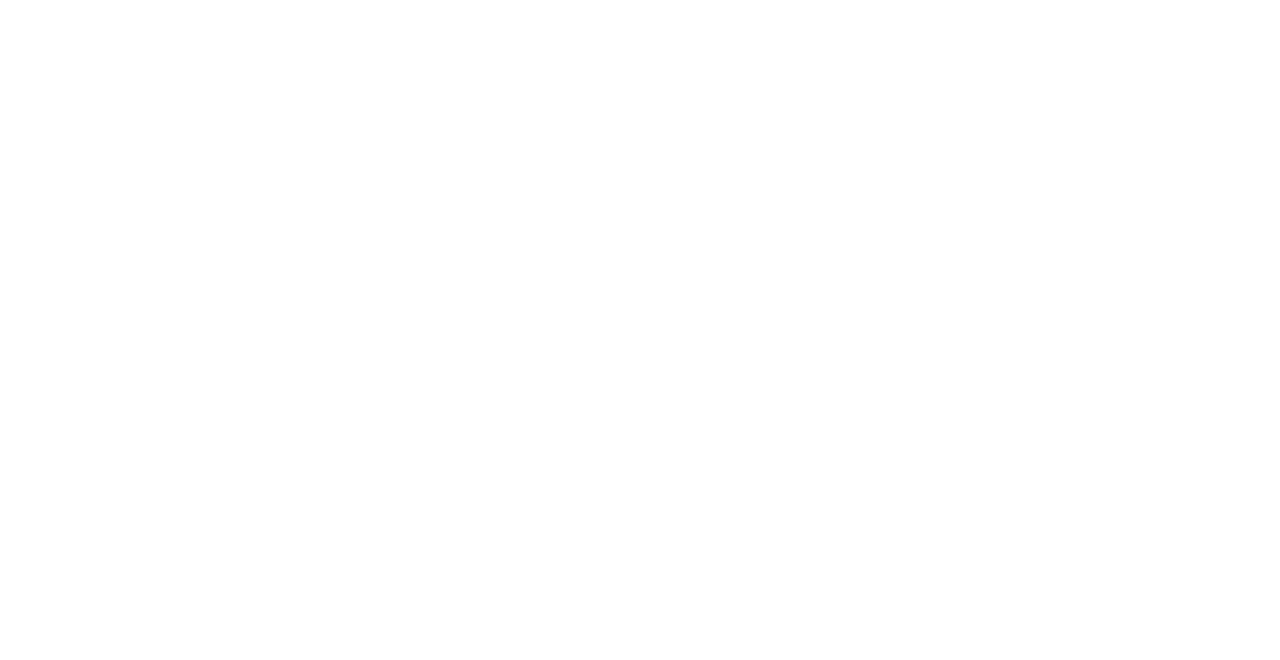
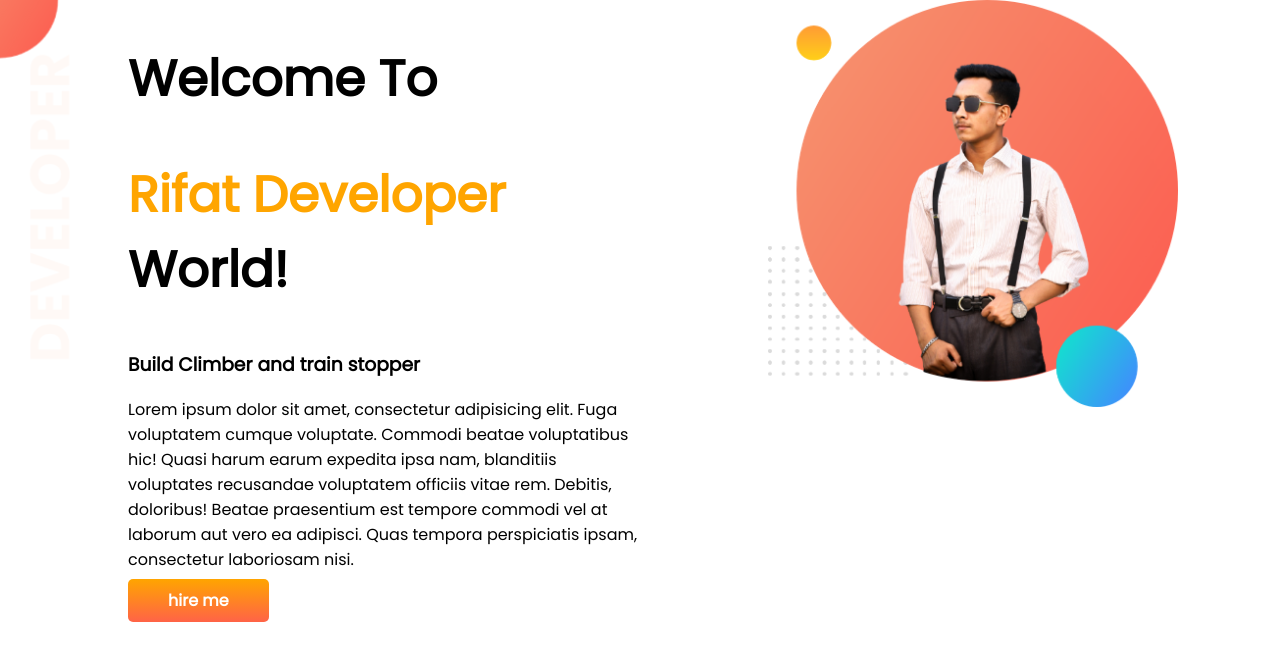
Before and after one commit to tanvirrifat1/developer-first, a plain HTML site: page index.html in a window 1280 px wide. Drawn offline with Linux system fonts and the light colour scheme.

Commit message:
top banner added

```diff
--- a/index.html
+++ b/index.html
@@ -5,8 +5,23 @@
     <meta http-equiv="X-UA-Compatible" content="IE=edge">
     <meta name="viewport" content="width=device-width, initial-scale=1.0">
     <title>Rifat Developer</title>
+    <link rel="preconnect" href="https://fonts.googleapis.com">
+    <link rel="preconnect" href="https://fonts.gstatic.com" crossorigin>
+    <link href="https://fonts.googleapis.com/css2?family=Poppins&display=swap" rel="stylesheet">
+    <link rel="stylesheet" href="style.css">
 </head>
 <body>
-
+  <section class="top-banner">
+    <div class="half-width">
+        <h1> Welcome To</h1>
+        <h1> <span  class="orange-color">Rifat Developer</span> World!</h1>
+        <h3>Build Climber and train stopper</h3>
+        <p>Lorem ipsum dolor sit amet, consectetur adipisicing elit. Fuga voluptatem cumque voluptate. Commodi beatae voluptatibus hic! Quasi harum earum expedita ipsa nam, blanditiis voluptates recusandae voluptatem officiis vitae rem. Debitis, doloribus! Beatae praesentium est tempore commodi vel at laborum aut vero ea adipisci. Quas tempora perspiciatis ipsam, consectetur laboriosam nisi.</p>
+        <a class="link-button" target="_blank" href="https://www.facebook.com/">hire me</a>
+       </div>
+        <div class="half-width">
+            <img src="developer-portfolio-master/images/rifat.png" alt="">
+        </div>
+  </section>
 </body>
 </html>
--- a/style.css
+++ b/style.css
@@ -0,0 +1,33 @@
+body{
+    font-family: 'Poppins', sans-serif;
+    margin: 0;
+}
+h1{
+    font-size: 50px;
+
+}
+.orange-color{
+    color: orange;
+}
+section{
+    display: flex;
+}
+.half-width{
+    width: 50%;
+    padding-left: 10% ;
+}
+.half-width img{
+    width: 80%;
+}
+.link-button{
+    text-decoration: none;
+   background-image: linear-gradient(orange,tomato);
+    padding: 10px 40px;
+    color:white ;
+    font-weight: 700;
+    border-radius: 5px;
+}
+.top-banner{
+    background-image: url(developer-portfolio-master/images/top-banner.png);
+    background-repeat: no-repeat;
+}
```
Also changed, not shown: developer-portfolio-master/images/my-bg.png (deleted), developer-portfolio-master/images/rifat.png (added).
